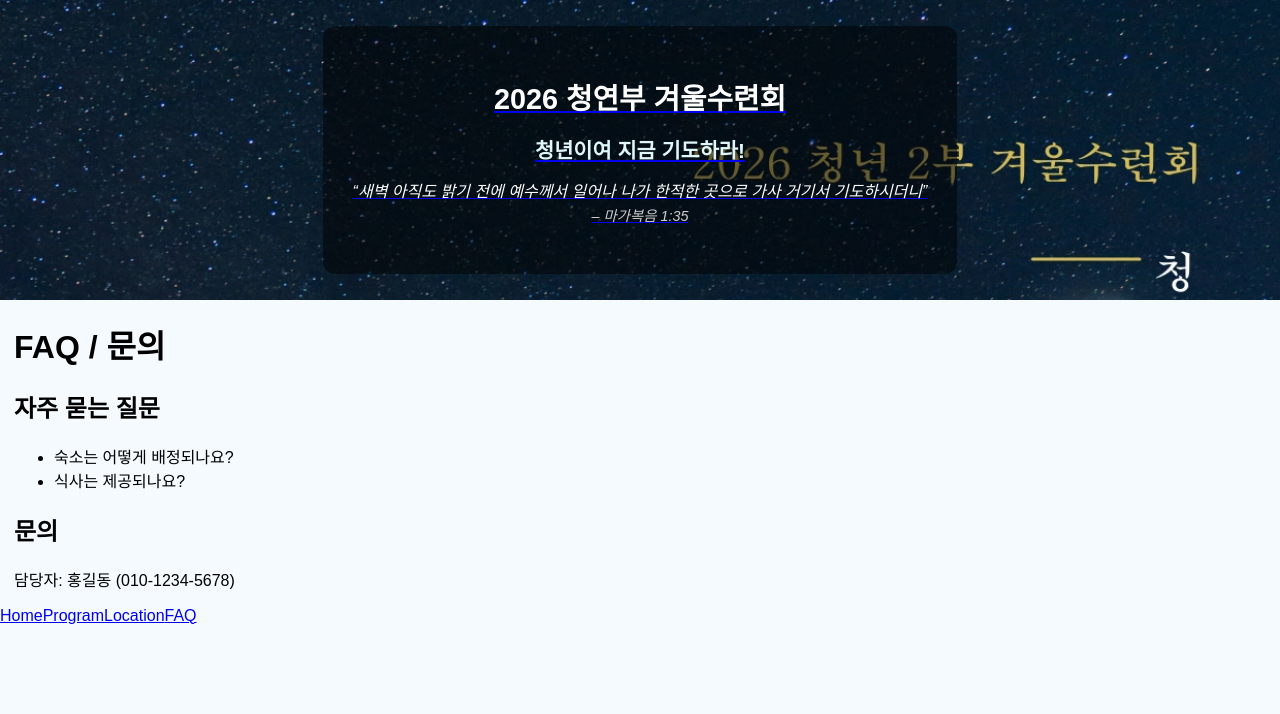
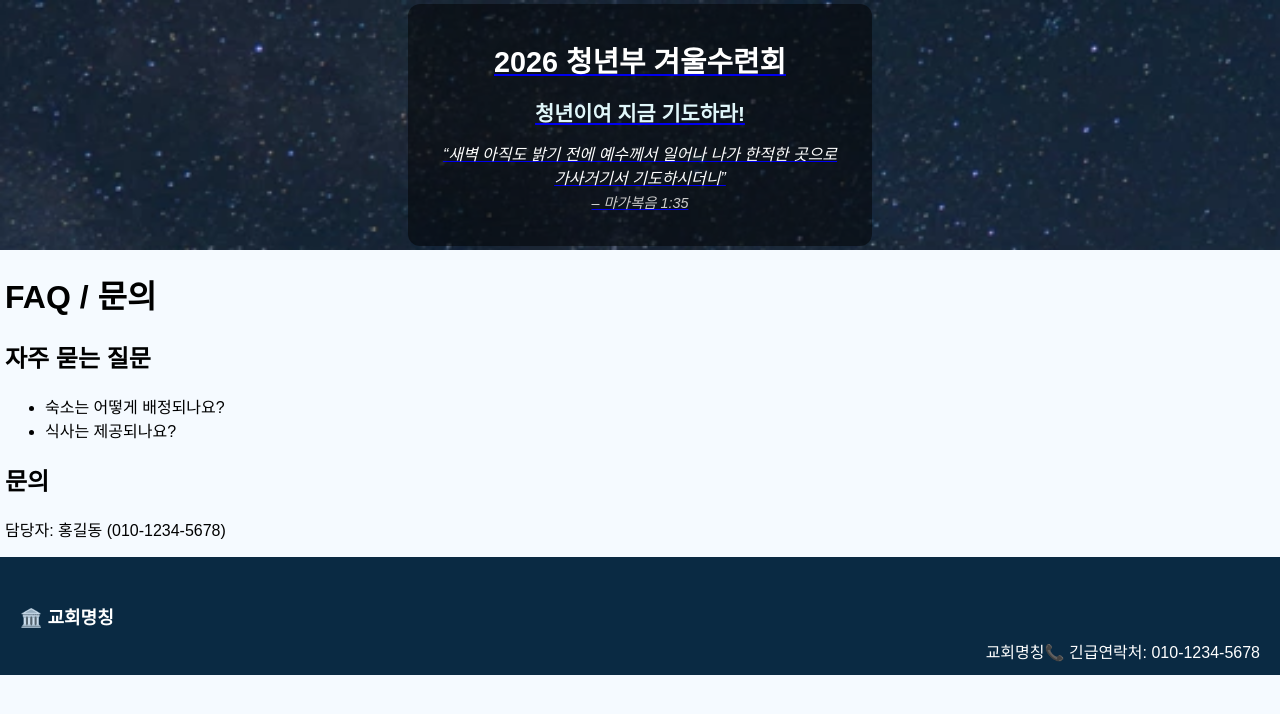
Before and after one commit to SEOYOUNGJIN92/GuidBook_react, a React (Create React App) app: page /faq in a window 1280 px wide. Shown: the top 714 px of the page. Built offline with nearby package versions, Linux system fonts and the light colour scheme.

Commit message:
Header Navbar, Location 수정

```diff
--- a/src/components/Header.jsx
+++ b/src/components/Header.jsx
@@ -8,18 +8,15 @@ export default function Header() {
   return (
     <Link to="/">
       <div className="retreat-header">
-        {" "}
         <div className="overlay">
-          {" "}
-          <h1 className="title">2026 청연부 겨울수련회</h1>{" "}
-          <h2 className="subtitle">청년이여 지금 기도하라!</h2>{" "}
+          <h1 className="title">2026 청년부 겨울수련회</h1>
+          <h2 className="subtitle">청년이여 지금 기도하라!</h2>
           <p className="verse">
-            {" "}
-            “새벽 아직도 밝기 전에 예수께서 일어나 나가 한적한 곳으로 가사
-            거기서 기도하시더니”
-            <br /> <span className="reference">– 마가복음 1:35</span>{" "}
-          </p>{" "}
-        </div>{" "}
+            “새벽 아직도 밝기 전에 예수께서 일어나 나가 한적한 곳으로
+            <br /> 가사거기서 기도하시더니”
+            <br /> <span className="reference">– 마가복음 1:35</span>
+          </p>
+        </div>
       </div>
     </Link>
   );
--- a/src/components/Navbar.jsx
+++ b/src/components/Navbar.jsx
@@ -1,44 +1,17 @@
-// src/components/Navbar.jsx
-import { Link, useLocation } from "react-router-dom";
+// Navbar.js
+import React from "react";
 
-export default function Navbar() {
-  const { pathname } = useLocation();
-  const navStyle = "flex-1 text-center py-2";
-
+function Navbar() {
   return (
-    <div className="fixed bottom-0 w-full bg-white border-t flex text-sm">
-      <Link
-        to="/"
-        className={`${navStyle} ${
-          pathname === "/" ? "font-bold text-blue-600" : ""
-        }`}
-      >
-        Home
-      </Link>
-      <Link
-        to="/program"
-        className={`${navStyle} ${
-          pathname === "/program" ? "font-bold text-blue-600" : ""
-        }`}
-      >
-        Program
-      </Link>
-      <Link
-        to="/location"
-        className={`${navStyle} ${
-          pathname === "/location" ? "font-bold text-blue-600" : ""
-        }`}
-      >
-        Location
-      </Link>
-      <Link
-        to="/faq"
-        className={`${navStyle} ${
-          pathname === "/faq" ? "font-bold text-blue-600" : ""
-        }`}
-      >
-        FAQ
-      </Link>
-    </div>
+    <nav className="navbar">
+      <div className="navbar-logo">🏛️ 교회명칭</div>
+      <div className="navbar-links">
+        <span className="navbar-item">교회</span>
+        <span className="navbar-item">명칭</span>
+        <span className="navbar-item">📞 긴급연락처: 010-1234-5678</span>
+      </div>
+    </nav>
   );
 }
+
+export default Navbar;
--- a/src/index.css
+++ b/src/index.css
@@ -1,9 +1,17 @@
-/* Header.jsx */
+/* base */
+.base-title {
+  background: rgba(255, 255, 255, 0.5);
+  padding: 10px;
+  text-align: center;
+  border-radius: 12px;
+}
+
+/* Header.jsx START*/
 .retreat-header {
   position: relative;
   width: 100%;
-  height: 300px;
-  background: url("/public/img/26년\ 수련회\ 포스터.webp") top/cover no-repeat;
+  height: 250px;
+  background: url("/public/img/Header.webp") top/cover no-repeat;
   color: white;
   display: flex;
   align-items: center;
@@ -12,7 +20,10 @@
 
 .overlay {
   background: rgba(0, 0, 0, 0.5);
-  padding: 30px;
+  padding-top: 15px;
+  padding-bottom: 15px;
+  padding-left: 35px;
+  padding-right: 35px;
   text-align: center;
   border-radius: 12px;
 }
@@ -39,6 +50,47 @@
   font-size: 0.9em;
   color: #ccc;
 }
+/* Header.jsx end*/
+
+/* Navbar.css START*/
+.navbar {
+  background-color: #0a2a43; /* 어두운 청색 계열 */
+  color: white;
+  display: flex;
+  justify-content: space-between;
+  align-items: center;
+  padding: 12px 20px;
+  font-size: 16px;
+}
+
+.navbar-logo {
+  font-weight: bold;
+  font-size: 18px;
+}
+
+.navbar-links {
+  /* display: flex; */
+  padding-top: 70px;
+  flex-wrap: wrap; /* 모바일에서 줄바꿈 가능 */
+  gap: 8px;
+}
+
+.navbar-item {
+  cursor: pointer;
+}
+
+/* 반응형 처리 */
+@media (max-width: 600px) {
+  .navbar {
+    flex-direction: column;
+    align-items: flex-start;
+  }
+  .navbar-links {
+    flex-direction: column;
+    gap: 8px;
+  }
+}
+/* Navbar.css end*/
 
 /* src/index.css */
 body {
@@ -47,7 +99,8 @@ body {
   background: #f5faff;
 }
 .p-4 {
-  margin: 14px;
+  margin: 5px;
+  margin-bottom: 15px;
 }
 .home-container {
   display: flex;
--- a/src/pages/LocationPage.jsx
+++ b/src/pages/LocationPage.jsx
@@ -1,38 +1,154 @@
 import React, { useEffect } from "react";
 
 // src/pages/LocationPage.jsx
+
+/* NAVER MAP START */
 function LocationPage() {
-  const lat = 37.5665;
-  const lng = 126.978;
-  const name = "서울시청";
+  const lat = 37.1638328;
+  const lng = 126.9128482;
+  const name = "청호인재개발원";
+
   useEffect(() => {
     const script = document.createElement("script");
     script.src =
       "https://openapi.map.naver.com/openapi/v3/maps.js?ncpKeyId=v9ud983xpo";
     script.async = true;
     script.onload = () => {
+      // 1. 지도 생성 (Zoom 변경가능 )
       const map = new window.naver.maps.Map("map", {
         center: new window.naver.maps.LatLng(lat, lng),
-        zoom: 15,
+        zoom: 20,
+        mapTypeControl: true, // 지도 타입 선택 버튼
+        zoomControl: true, // 줌 컨트롤 버튼
       });
-      new window.naver.maps.Marker({
+
+      const marker = new window.naver.maps.Marker({
         position: new window.naver.maps.LatLng(lat, lng),
         map: map,
         title: name,
       });
+      const infoWindow = new window.naver.maps.InfoWindow({
+        content: `<div style="padding:5px;font-size:14px;">${name}</div>`,
+      });
+      infoWindow.open(map, marker);
     };
     document.head.appendChild(script);
   }, []);
+  /* NAVER MAP EMD */
+
+  //  앱 딥링크 → 실패 시 웹 URL fallback
+  function openLink(appUrl, webUrl) {
+    const isMobile = /Android|iPhone|iPad/i.test(navigator.userAgent);
+    if (isMobile) {
+      const timeout = setTimeout(() => {
+        window.location.href = webUrl;
+      }, 1000);
+      window.location.href = appUrl;
+      window.addEventListener("blur", () => {
+        clearTimeout(timeout);
+      });
+    } else {
+      // PC 환경에서는 바로 웹 URL로 이동
+      window.location.href = webUrl;
+    }
+  }
+
   return (
-    <div>
-      {" "}
-      <h2>오시는 길</h2>{" "}
+    <div style={{ margin: 10 }}>
+      {/* TITLE */}
+      <div className="base-title">
+        <h2>오시는 길</h2>
+      </div>
+      {/* NAVER 위치 표현 */}
       <div
         id="map"
-        style={{ width: "100%", height: "400px", border: "1px solid #ccc" }}
-      ></div>{" "}
+        style={{
+          width: "100%",
+          height: "60vh",
+          borderRadius: "8px",
+          border: "1px solid #ccc",
+        }}
+      ></div>
+      <div
+        style={{
+          width: "100%",
+          textAlign: "right",
+        }}
+      >
+        {/* 하단 아이콘 */}
+        <div
+          style={{
+            marginTop: "20px",
+            display: "flex",
+            justifyContent: "space-around",
+            alignItems: "center",
+          }}
+        ></div>
+        {/* 네이버 지도 버튼 */}
+        <button
+          style={{
+            backgroundColor: "#03C75A",
+            color: "white",
+            border: "none",
+            borderRadius: "8px",
+            padding: "12px 16px",
+            fontSize: "14px",
+            flex: 1,
+            margin: "0 5px",
+          }}
+          onClick={() =>
+            openLink(
+              `nmap://place?lat=${lat}&lng=${lng}&name=${name}`,
+              `https://map.naver.com/v5/search/${name}`
+            )
+          }
+        >
+          네이버 지도
+        </button>
+        {/* 카카오 지도 */}
+        <button
+          style={{
+            backgroundColor: "#FFCD00",
+            color: "#3C1E1E",
+            border: "none",
+            borderRadius: "8px",
+            padding: "12px 16px",
+            fontSize: "14px",
+            flex: 1,
+            margin: "0 5px",
+          }}
+          onClick={() =>
+            openLink(
+              `kakaomap://place?name=${name}&y=${lat}&x=${lng}`,
+              `https://map.kakao.com/link/map/${name},${lat},${lng}`
+            )
+          }
+        >
+          카카오 지도
+        </button>
+        {/* Tmap 지도 */}
+        <button
+          style={{
+            backgroundColor: "#E60012",
+            color: "white",
+            border: "none",
+            borderRadius: "8px",
+            padding: "12px 16px",
+            fontSize: "14px",
+            flex: 1,
+            margin: "0 5px",
+          }}
+          onClick={() =>
+            openLink(
+              `tmap://route?goalx=${lng}&goaly=${lat}&goalname=${name}`,
+              `https://apis.openapi.sk.com/tmap/app/routes?goalx=${lng}&goaly=${lat}`
+            )
+          }
+        >
+          Tmap
+        </button>
+      </div>
     </div>
   );
 }
-
 export default LocationPage;
--- a/src/pages/ProgramPage.jsx
+++ b/src/pages/ProgramPage.jsx
@@ -2,8 +2,9 @@
 export default function ProgramPage() {
   return (
     <div className="p-4">
-      {/* <h1 className="text-xl font-bold mb-4">프로그램 안내</h1>
-      <p className="mb-4">아래는 수련회 시간표입니다.</p> */}
+      <div className="base-title">
+        <h2>프로그램 시간표</h2>{" "}
+      </div>
       <img
         src={`${process.env.PUBLIC_URL}/img/timetale.webp`}
         alt="수련회 시간표"
```
Also changed, not shown: public/img/Header.PNG.PNG (added), public/img/Header.webp (added).
